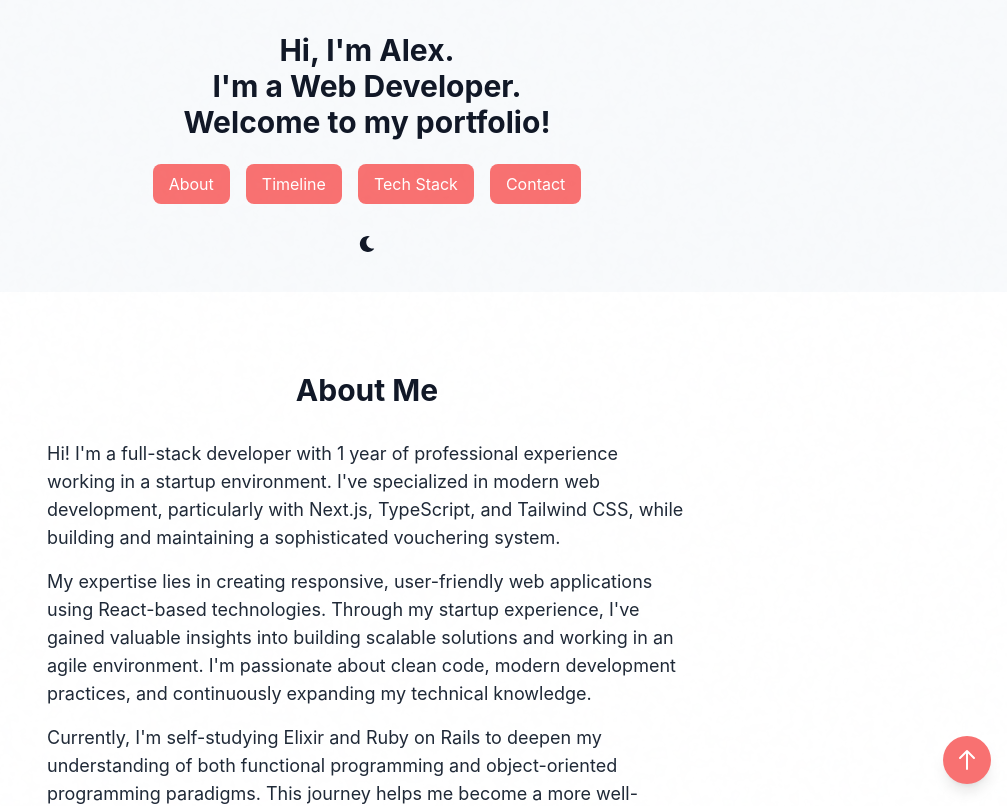
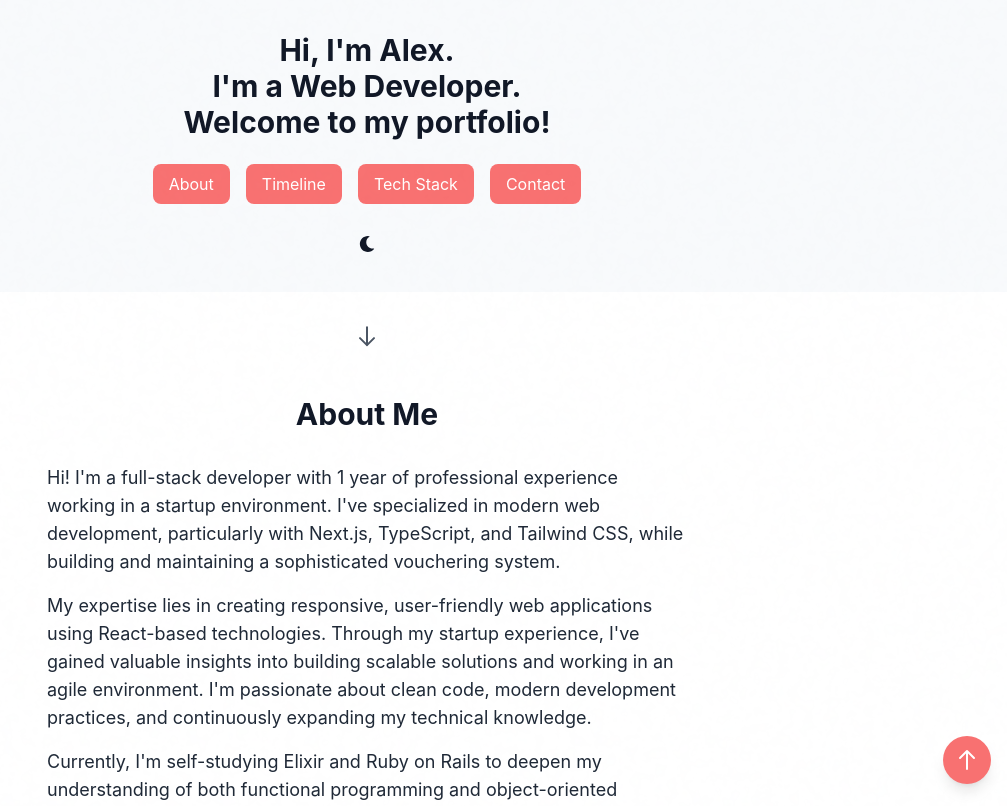
Before and after one commit to Ap3xY/alex-portfolio, a React (Vite) app: page / in a window 1280 px wide. Shown: the top 806 px of the page, without its empty margins (273-1280 px from the left). Built offline with nearby package versions, Linux system fonts and the light colour scheme.

Commit message:
style(down arrow): added a down arrow to invite the user to scroll

```diff
--- a/src/components/Body.tsx
+++ b/src/components/Body.tsx
@@ -6,6 +6,37 @@ import Timeline from './Timeline'
 export default function Body() {
   return (
     <main className="flex-1 p-4 sm:p-8 bg-white dark:bg-gray-900">
+      {/* Scroll indicator */}
+      <motion.div
+        className="flex justify-center mb-12"
+        animate={{
+          y: [0, 10, 0],
+        }}
+        transition={{
+          duration: 1.5,
+          repeat: Infinity,
+          ease: "easeInOut"
+        }}
+      >
+        <a
+          href="#about"
+          className="text-gray-600 dark:text-gray-300 hover:text-gray-800 dark:hover:text-gray-100 transition-colors"
+          aria-label="Scroll to about section"
+        >
+          <svg
+            className="w-6 h-6"
+            fill="none"
+            strokeLinecap="round"
+            strokeLinejoin="round"
+            strokeWidth="2"
+            viewBox="0 0 24 24"
+            stroke="currentColor"
+          >
+            <path d="M19 14l-7 7m0 0l-7-7m7 7V3"></path>
+          </svg>
+        </a>
+      </motion.div>
+
       {/* About Me section */}
       <section className="max-w-4xl mx-auto mb-16 sm:mb-24 mt-8 sm:mt-12" id="about">
         <SectionHeading title="About Me" />
--- a/src/components/TechStack.tsx
+++ b/src/components/TechStack.tsx
@@ -2,7 +2,6 @@ import { motion } from 'framer-motion'
 import { useInView } from 'framer-motion'
 import { useRef } from 'react'
 import SectionHeading from './SectionHeading'
-import { Inter, Poppins } from 'next/font/google'
 
 // Create a reusable SkillBar component
 interface SkillBarProps {
```
